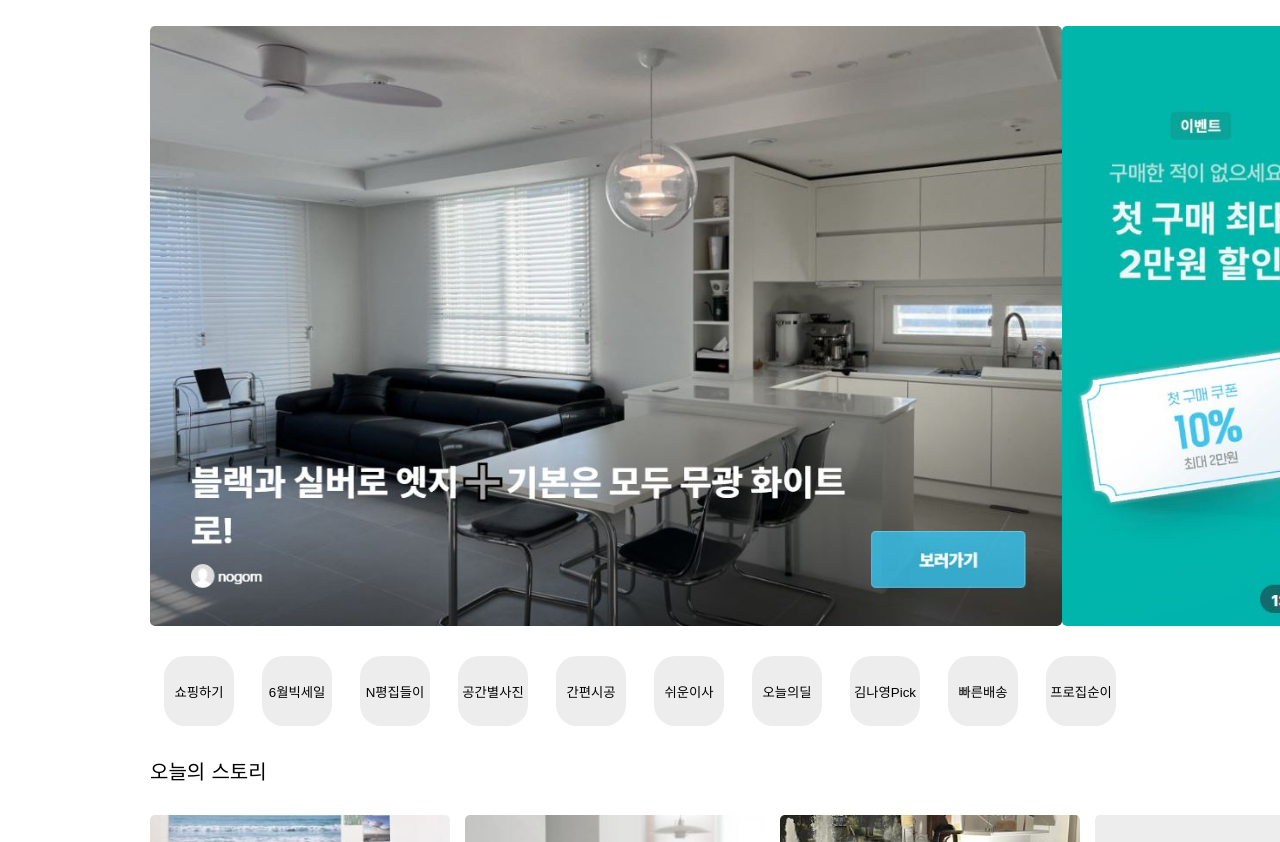
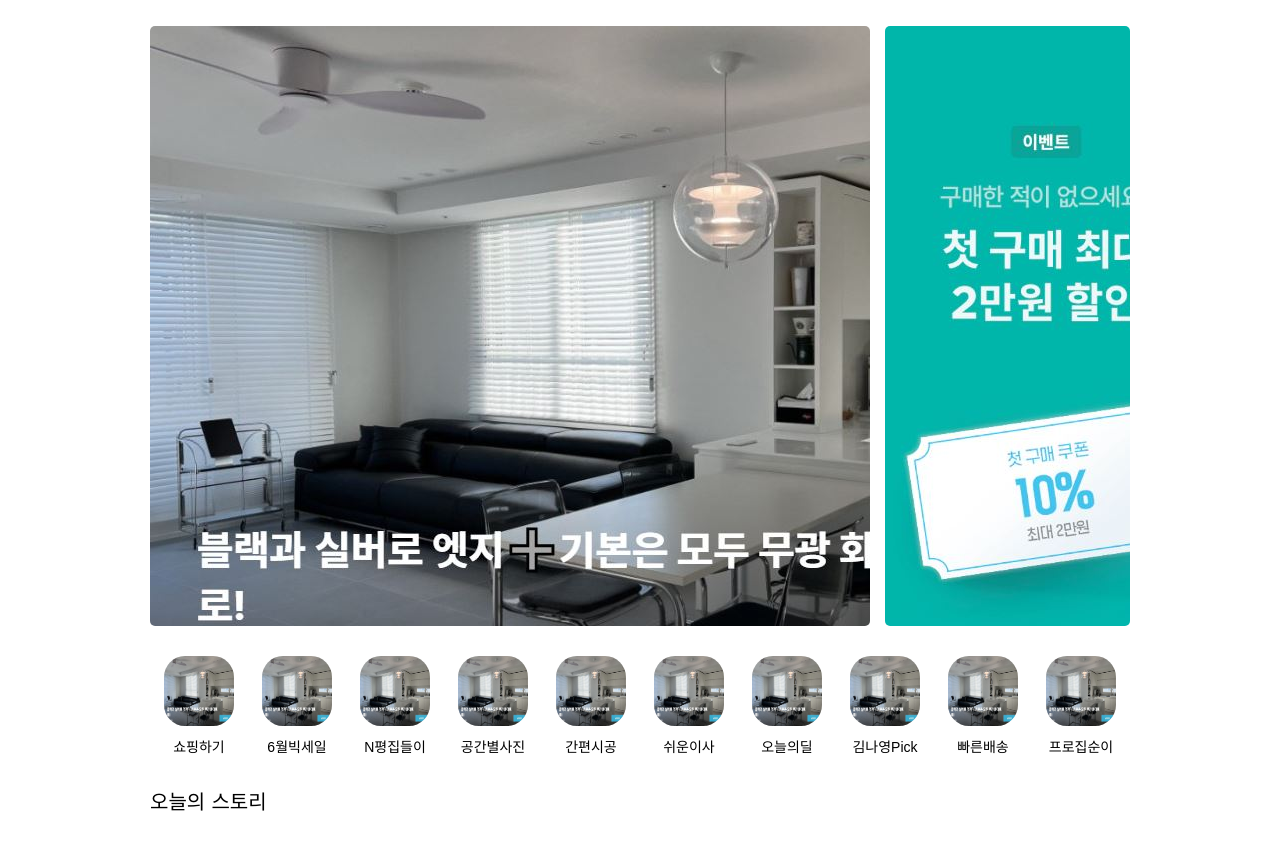
Before and after one commit to ohyoonah/Sweet-Home, a plain HTML site: page index.html in a window 1280 px wide. Shown: the part 134-976 px from the top of the page. Drawn offline with Linux system fonts and the light colour scheme.

Commit message:
마우스 효과

```diff
--- a/css/style.css
+++ b/css/style.css
@@ -5,7 +5,8 @@
   --white-color: #fff;
   --grey-dark-color: #616161;
   --grey-light-color: #a4a4a4;
-  --box-color: #ededed;
+  --box-color: #f2f2f2;
+  --box-dark-color: #e9e9e9;
 
   /*사이즈*/
   --side-padding: 0 150px;
@@ -39,6 +40,18 @@ ul {
 a {
   text-decoration: none;
   color: var(--black-color);
+}
+
+.topMenu a:hover,
+.menu a:hover,
+.topMenu a:focus,
+.menu a:focus {
+  color: var(--blue-color) !important;
+}
+
+.menu a:focus {
+  border-bottom: 2px solid var(--blue-color);
+  padding-bottom: 8px;
 }
 
 body {
@@ -98,6 +111,10 @@ header {
   margin-right: var(--padding);
 }
 
+.search input:hover {
+  background-color: var(--box-color);
+}
+
 .search i {
   transform :translateY(50%);
   cursor : pointer;
@@ -117,7 +134,7 @@ header {
 }
 
 .topBtn ul li {
-  margin-right: 20px;
+  margin-right: 15px;
 }
 
 .topBtn i {
@@ -129,6 +146,11 @@ header {
 .login,
 .register {
   border-right: 1px solid var(--grey-light-color);
+}
+
+.login a,
+.register a {
+  padding-right: 10px;
 }
 
 .writeBtn {
@@ -181,14 +203,32 @@ header {
   margin: var(--side-padding);
 }
 
-.contents .image {
+.mainImage {
   display: flex;
   justify-content: space-between;
   margin-top: 30px;
+  transition: all 0.3s ease-in-out;
 }
 
-.contents .image img {
+.image {
+  overflow: hidden;
+  height: 600px;
+}
+
+#img1 {
+  width: 950px;
   border-radius: 5px;
+  margin-right: var(--padding);
+}
+
+
+#img2 {
+  border-radius: 5px;
+}
+
+.image img:hover {
+  transform: scale(1.05);
+  transition: transform .5s;
 }
 
 .btns {
@@ -197,11 +237,18 @@ header {
   margin: var(--margin);
 }
 
-.btns button {
+.btns img {
+  display: flex;
+  flex-direction: column;
   background-color: var(--box-color);
   width: 70px;
   height: 70px;
   border-radius: 30%;
+  margin-bottom: 10px;
+}
+
+.btns span {
+  font-size: 14px;
 }
 
 .story {
@@ -261,6 +308,10 @@ header {
   width: 250px;
   height: calc(350px / 3);
   padding: 35px;
+}
+
+.verticalBox:hover {
+  background-color: var(--box-dark-color);
 }
 
 .verticalBox .title {
--- a/index.html
+++ b/index.html
@@ -4,7 +4,7 @@
     <meta charset="UTF-8" />
     <meta http-equiv="X-UA-Compatible" content="IE=edge" />
     <meta name="viewport" content="width=device-width, initial-scale=1.0" />
-    <title>SweetHome</title>
+    <title>스위트홈</title>
     <link rel="stylesheet" href="/css/style.css">
     <link href="https://fonts.googleapis.com/css2?family=Gowun+Dodum&display=swap" rel="stylesheet">
     <script src="https://kit.fontawesome.com/d86f326fcd.js" crossorigin="anonymous"></script>
@@ -55,21 +55,25 @@
       <div class="Btn10"><a href="#">3D 인테리어></a></div>
     </div>
     <div class="contents">
-      <section class="image">
-        <img src="/img/1.JPG" style="width: auto; height: 600px;">
-        <img src="/img/2.JPG" style="width: auto; height: 600px;">
+      <section class="mainImage">
+        <section class="image" id="img1">
+          <img src="/img/1.JPG">
+        </section>
+        <section class="image" id="img2">
+          <img src="/img/2.JPG">
+        </section>
       </section>
       <section class="btns">
-        <button>쇼핑하기</button>
-        <button>6월빅세일</button>
-        <button>N평집들이</button>
-        <button>공간별사진</button>
-        <button>간편시공</button>
-        <button>쉬운이사</button>
-        <button>오늘의딜</button>
-        <button>김나영Pick</button>
-        <button>빠른배송</button>
-        <button>프로집순이</button>
+        <button><img src="/img/1.JPG"><span>쇼핑하기</span></button>
+        <button><img src="/img/1.JPG"><span>6월빅세일</span></button>
+        <button><img src="/img/1.JPG"><span>N평집들이</span></button>
+        <button><img src="/img/1.JPG"><span>공간별사진</span></button>
+        <button><img src="/img/1.JPG"><span>간편시공</span></button>
+        <button><img src="/img/1.JPG"><span>쉬운이사</span></button>
+        <button><img src="/img/1.JPG"><span>오늘의딜</span></button>
+        <button><img src="/img/1.JPG"><span>김나영Pick</span></button>
+        <button><img src="/img/1.JPG"><span>빠른배송</span></button>
+        <button><img src="/img/1.JPG"><span>프로집순이</span></button>
       </section>
       <section class="story">
         <span>오늘의 스토리</span>
```
